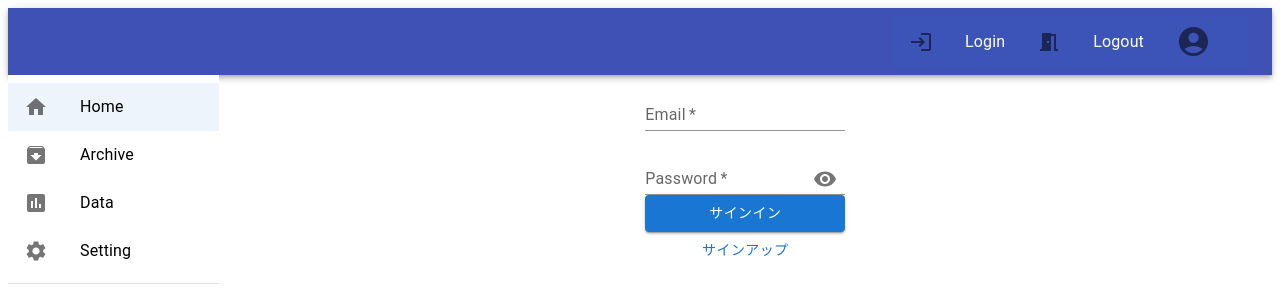
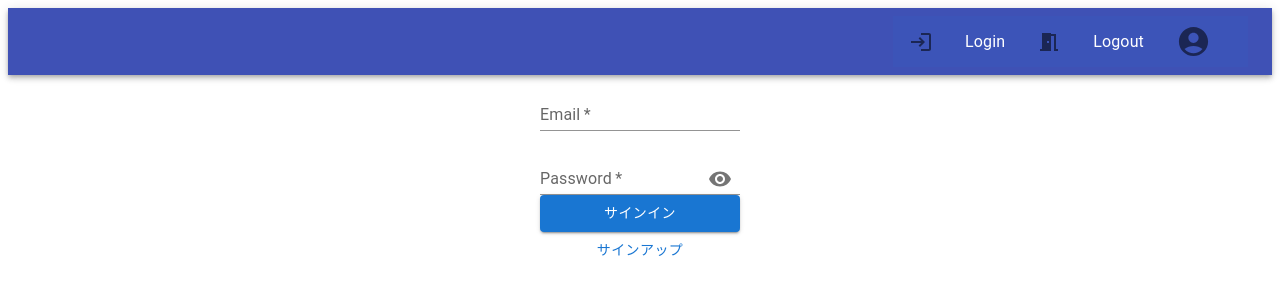
Before and after one commit to Omochi-Okome/PomodoroList, a React (Create React App) app in the folder client/: page /auth/login in a window 1280 px wide. Shown: the top 300 px of the page. Built offline with nearby package versions, Linux system fonts and the light colour scheme; no server answers.

Commit message:
ログイン前にホームフォルダを表示させないようにした

```diff
--- a/client/src/App.js
+++ b/client/src/App.jsx
@@ -1,7 +1,8 @@
 import { BrowserRouter as Router, Route, Routes, Navigate } from 'react-router-dom';
+import { useEffect, useState } from 'react';
 import { AuthProvider } from './context/AuthContext';
 import ProtectedRoute from './routes/ProtectedRoute';
-
+import { getAuth, onAuthStateChanged } from 'firebase/auth';
 /* pages */
 import Home from './pages/Home';
 import Archive from './pages/Archive'
@@ -17,16 +18,30 @@ import TopBar from './components/TopBar'
 /* MaterialUI */
 import { Grid } from '@material-ui/core';
 
-function App() {
+const App = () => {
+  const [user, setUser] = useState(null);
+  const auth = getAuth();
+
+  useEffect(() => {
+    const unsubscribe = onAuthStateChanged(auth, (currentUser) => {
+      setUser(currentUser)
+    });
+    return () => unsubscribe();
+  }, [auth]);
+
   return (
     <AuthProvider>
       <Router>
         <TopBar />
         <Grid container>
+          {user && (
+            <>
               <Grid item xs={12} sm ={12} md={2} lg={2} xl={2}>
                 <SelectedListItem />
               </Grid>
-            <Grid item xs={12} sm={12} md={10} lg={10} xl={10}>
+            </>
+          )}
+          <Grid item xs={12} sm ={12} md={user ? 10 : 12} lg={user ? 10 : 12} xl={user ? 10 : 12}>
             <AppRoutes />
           </Grid>
         </Grid>
@@ -35,7 +50,7 @@ function App() {
   );
 }
 
-function AppRoutes() {
+const AppRoutes = () => {
   return (
   <Routes>
     <Route path="/" element={<Navigate to="/auth/login" />} />
--- a/client/src/components/HomeFolder.jsx
+++ b/client/src/components/HomeFolder.jsx
@@ -14,8 +14,8 @@ import SettingsIcon from '@mui/icons-material/Settings';
 import AssessmentIcon from '@mui/icons-material/Assessment';
 
 export default function SelectedListItem() {
-    const navigate = useNavigate();
-    const [selectedIndex, setSelectedIndex] = useState(0);
+  const navigate = useNavigate();
+  const [selectedIndex, setSelectedIndex] = useState(0);
 
   const handleListItemClick = (index) => {
     setSelectedIndex(index);
```
Lines whose indentation alone changed are shown as unchanged.
